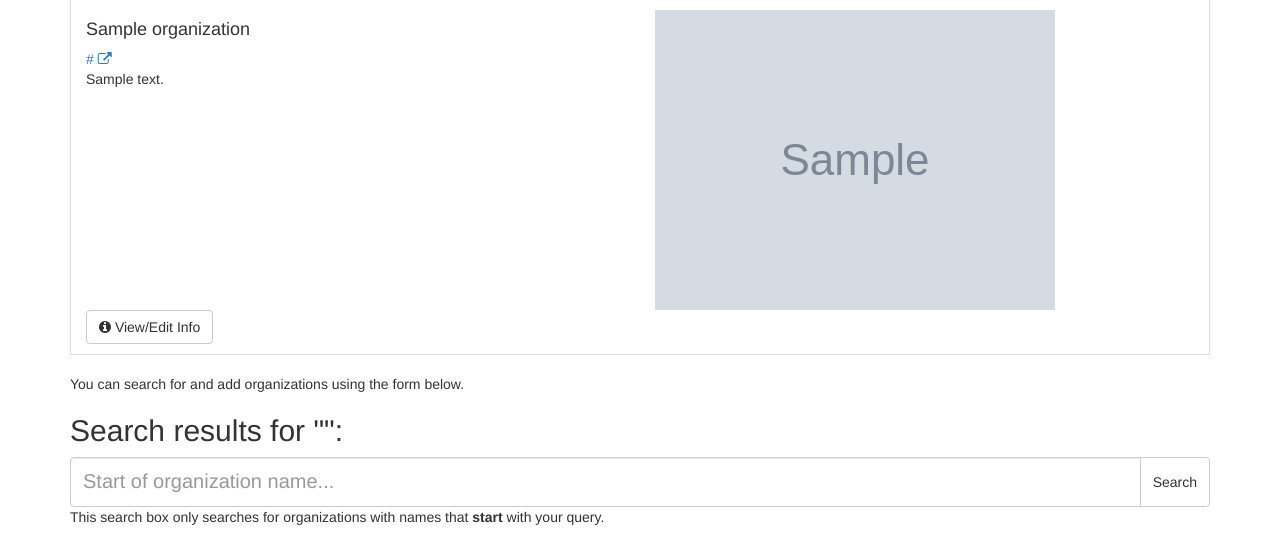
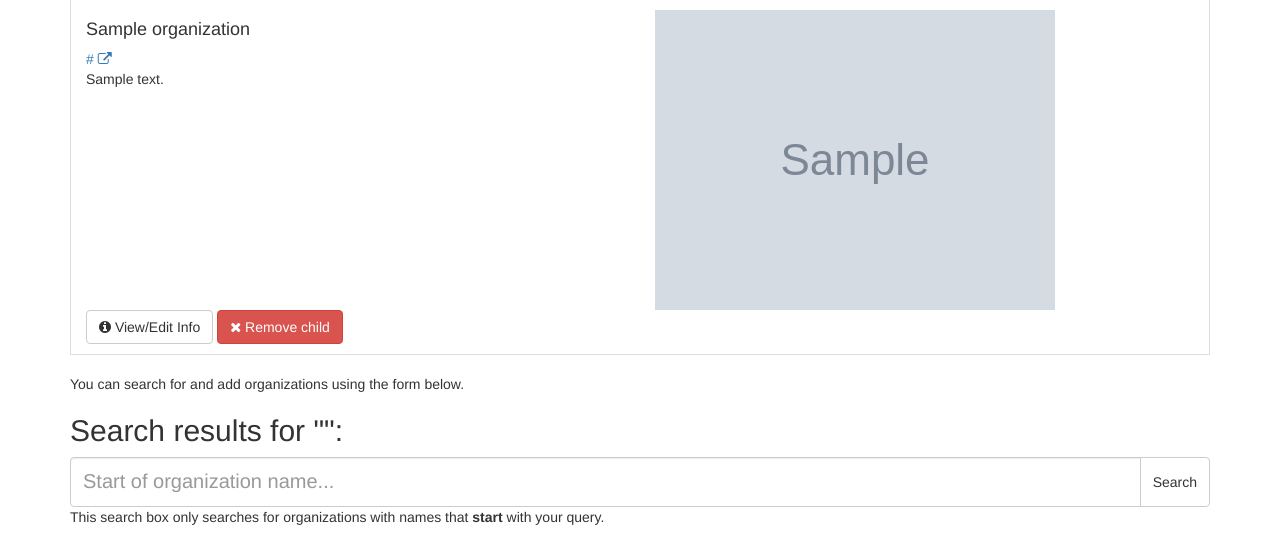
Before and after one commit to Jaxkr/Truthbot.org, a Django app: page /dashboard/organization/1/edit-children/ in a window 1280 px wide. Shown: the part 176-719 px from the top of the page. Run offline with Django 3.2, Linux system fonts and the light colour scheme; a user stored in the database is signed in; tables that the repository leaves empty hold one stand-in row (values such as "Sample post"); grey boxes marked "Sample" are stand-in pictures; some libraries are stand-ins or nearby versions.

Commit message:
adding organizations

```diff
--- a/TruthBot/dashboard/templates/dashboard/organization_info.html
+++ b/TruthBot/dashboard/templates/dashboard/organization_info.html
@@ -5,7 +5,7 @@
 <div class="row">
 	<div class="col-md-12">
 		<a href="{% url "organizationmodifydomains" org.pk %}" class="btn btn-default">Edit Domains</a>
-		<a href="{% url "organizationmodifychildren" org.pk %}" class="btn btn-default">Edit child organization</a>
+		<a href="{% url "organizationmodifychildren" org.pk %}" class="btn btn-default">Edit child organizations</a>
 	</div>
 </div>
 <div class="row">
--- a/TruthBot/dashboard/templates/dashboard/organization_modify_children.html
+++ b/TruthBot/dashboard/templates/dashboard/organization_modify_children.html
@@ -3,20 +3,21 @@
 {% block maincontent %}
 <h1>Editing child organizations for <b>{{ organization.name }}</b></h1>
 <h2>Current child organizations:</h2>
-{% for organization in organization_children %}
+{% for childorganization in organization_children %}
 <li class="list-group-item">
 	<div class="row">
 		<div class="col-sm-6">
-			<h4>{{ organization.name }}</h4>
-			<p><a href="{{ organization.url }}" target="_blank">{{ organization.url }} <i class="fa fa-external-link"></i></a><br>{{ organization.description }}</p>
+			<h4>{{ childorganization.name }}</h4>
+			<p><a href="{{ childorganization.url }}" target="_blank">{{ childorganization.url }} <i class="fa fa-external-link"></i></a><br>{{ childorganization.description }}</p>
 		</div>
 		<div class="col-sm-6">
-			<img src="{{ organization.logo.url }}" style="max-width: 100%">
+			<img src="{{ childorganization.logo.url }}" style="max-width: 100%">
 		</div>
 	</div>
 	<div class="row">
 		<div class="col-sm-12">
-			<a href="{% url "organizationinfo" organization.pk %}" class="btn btn-default"><i class="fa fa-info-circle"></i> View/Edit Info</a>
+			<a href="{% url "organizationinfo" childorganization.pk %}" class="btn btn-default"><i class="fa fa-info-circle"></i> View/Edit Info</a>
+			<a class="btn btn-danger" href="{% url "organizationremovechild" organization.pk %}?childid={{ childorganization.pk }}"><i class="fa fa-times"></i> Remove child</a>
 		</div>
 	</div>
 </li>
--- a/TruthBot/dashboard/templates/dashboard/organization_modify_domains.html
+++ b/TruthBot/dashboard/templates/dashboard/organization_modify_domains.html
@@ -6,7 +6,7 @@
 	<div class="col-md-7">
 		<ul class="list-group">
 			{% for domain in domains %}
-			<li class="list-group-item">{{ domain.domain }} <a class="btn btn-danger btn-xs" href="{% url "organizationdeletedomain" domain.pk %}"><i class="fa fa-times"></i></a></li>
+			<li class="list-group-item">{{ domain.domain }} <a class="btn btn-danger btn-xs" href="{% url "organizationdeletedomain" org.pk %}?domainid={{ domain.pk }}"><i class="fa fa-times"></i></a></li>
 			{% endfor %}
 		</ul>
 	</div>
--- a/TruthBot/dashboard/urls.py
+++ b/TruthBot/dashboard/urls.py
@@ -7,8 +7,13 @@ urlpatterns = [
     url(r'organizations/$', views.organization_root, name='organizationroot'),
     url(r'new-organization/$', views.organization_new, name='organizationnew'),
     url(r'organization/(?P<organization_pk>\d+)/$', views.organization_info, name='organizationinfo'),
-    url(r'organization/(?P<organization_pk>\d+)/domains', views.organization_modify_domains, name='organizationmodifydomains'),
-    url(r'delete-domain/(?P<domain_pk>\d+)/$', views.organization_delete_domain, name='organizationdeletedomain'),
+    url(r'organization/(?P<organization_pk>\d+)/domains/$', views.organization_modify_domains, name='organizationmodifydomains'),
     url(r'organization-search/$', views.organization_search, name='organizationsearch'),
-    url(r'organization/(?P<organization_pk>\d+)/edit-children/$', views.organization_modify_children, name='organizationmodifychildren')
+    url(r'organization/(?P<organization_pk>\d+)/edit-children/$', views.organization_modify_children, name='organizationmodifychildren'),
+
+
+
+    #removal functions
+    url(r'organization/(?P<organization_pk>\d+)/domains/remove/$', views.organization_delete_domain, name='organizationdeletedomain'),
+    url(r'organization/(?P<organization_pk>\d+)/edit-children/remove/$', views.organization_remove_child, name='organizationremovechild'),
 ]
--- a/TruthBot/dashboard/views.py
+++ b/TruthBot/dashboard/views.py
@@ -89,7 +89,6 @@ def organization_modify_children(request, organization_pk):
 	organization = Organization.objects.get(pk=organization_pk)
 	organization_children = organization.child_organizations.all()
 
-	pprint.pprint(organization_children)
 
 	return render(request, 'dashboard/organization_modify_children.html', {'form': search_form, 'organization': organization, 'organization_children': organization_children})
 
@@ -99,9 +98,24 @@ and permissions and I don't really want to take the time to figure it out
 so let it be known... TODO: reimplement these functions with class based or generic views if it would be better'''
 
 @login_required
-def organization_delete_domain(request, domain_pk):
+def organization_delete_domain(request, organization_pk):
+	domain_pk = request.GET['domainid']
 	domain = OrganizationDomain.objects.get(pk=domain_pk)
 	if request.method == 'POST':
 		domain.delete()
 		return HttpResponseRedirect(reverse('organizationmodifydomains', args=[domain.organization.pk]))
 	return render(request, 'dashboard/generic/confirm_remove_domain.html', {'domain': domain})
+
+@login_required
+def organization_remove_child(request, organization_pk):
+
+	parent_organization = Organization.objects.get(pk=organization_pk)
+	child_organization_pk = request.GET['childid']
+	child_organization = Organization.objects.get(pk=child_organization_pk)
+
+	if request.method == 'POST':
+		parent_organization.child_organizations.remove(child_organization)
+		return HttpResponseRedirect(reverse('organizationmodifychildren', args=[organization_pk]))
+
+
+	return render(request, 'dashboard/generic/confirm_remove_child.html', {'organization': parent_organization, 'childorg': child_organization})
```
Also changed, not shown: TruthBot/dashboard/templates/dashboard/generic/confirm_remove_child.html (added, +10 -0 lines).
